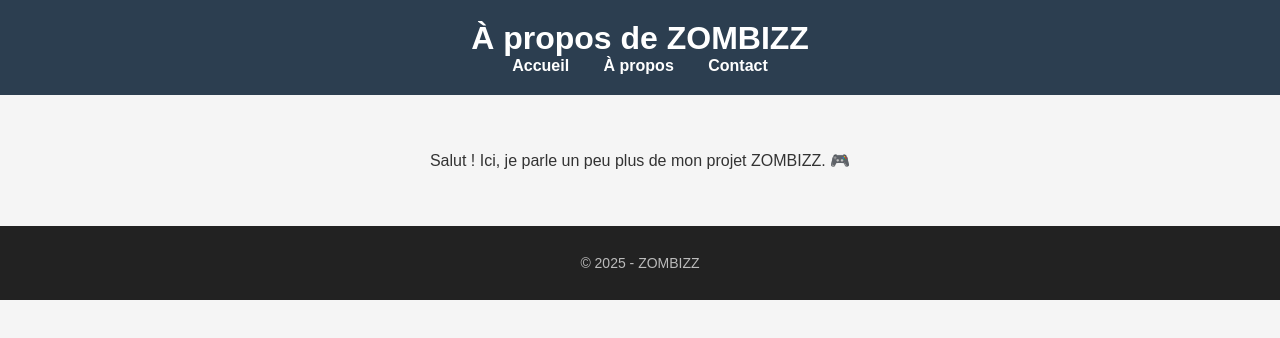
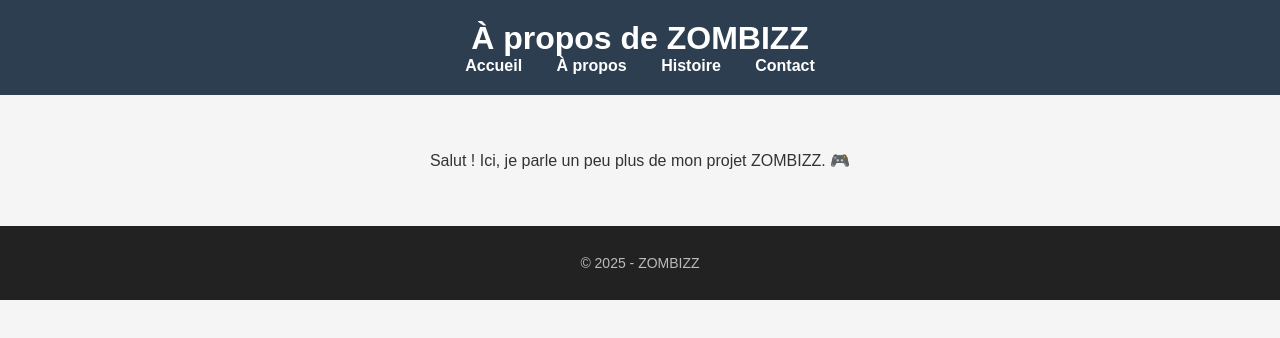
Before and after one commit to llolo974/ZOMBIZZ, a plain HTML site: page apropos.html in a window 1280 px wide. Drawn offline with Linux system fonts and the light colour scheme.

Commit message:
Update apropos.html

```diff
--- a/apropos.html
+++ b/apropos.html
@@ -11,6 +11,7 @@
     <nav>
       <a href="index.html">Accueil</a>
       <a href="apropos.html">À propos</a>
+      <a href="histoire.html">Histoire</a>
       <a href="contact.html">Contact</a>
     </nav>
   </header>
```
